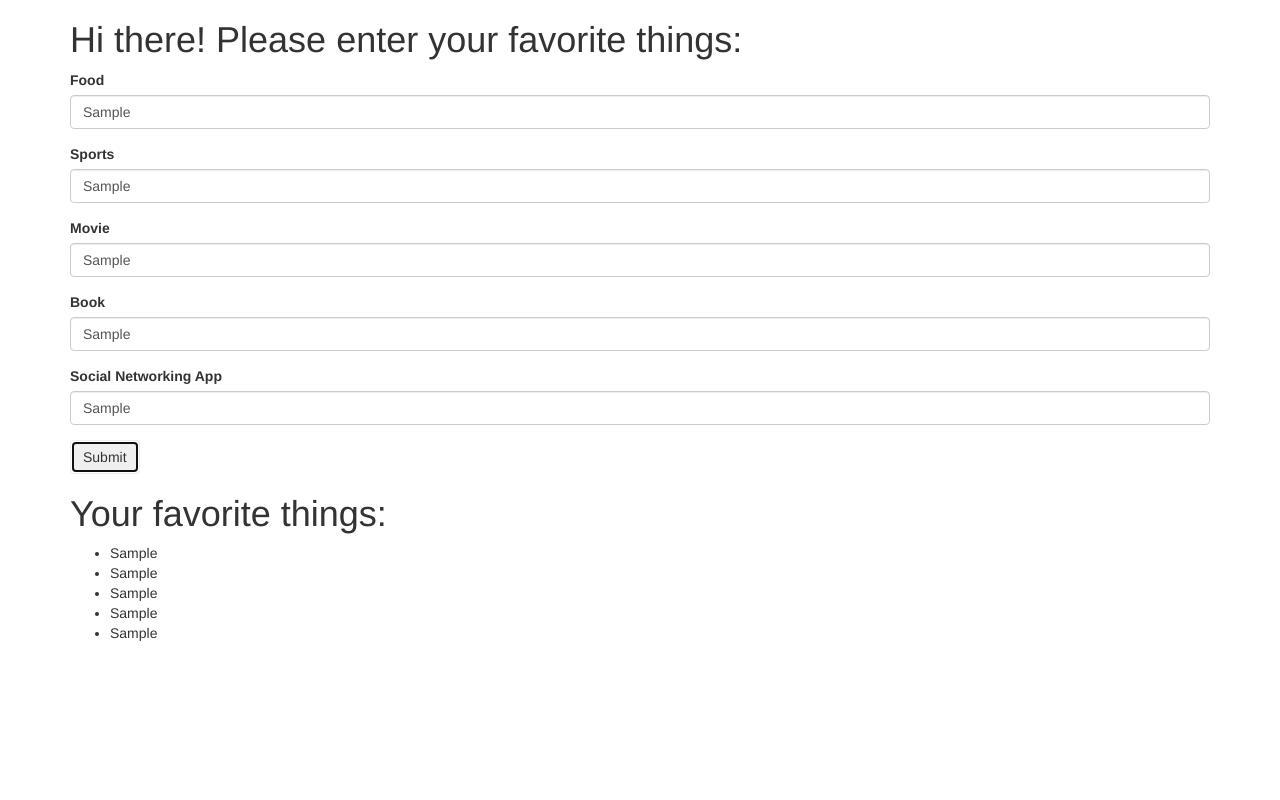
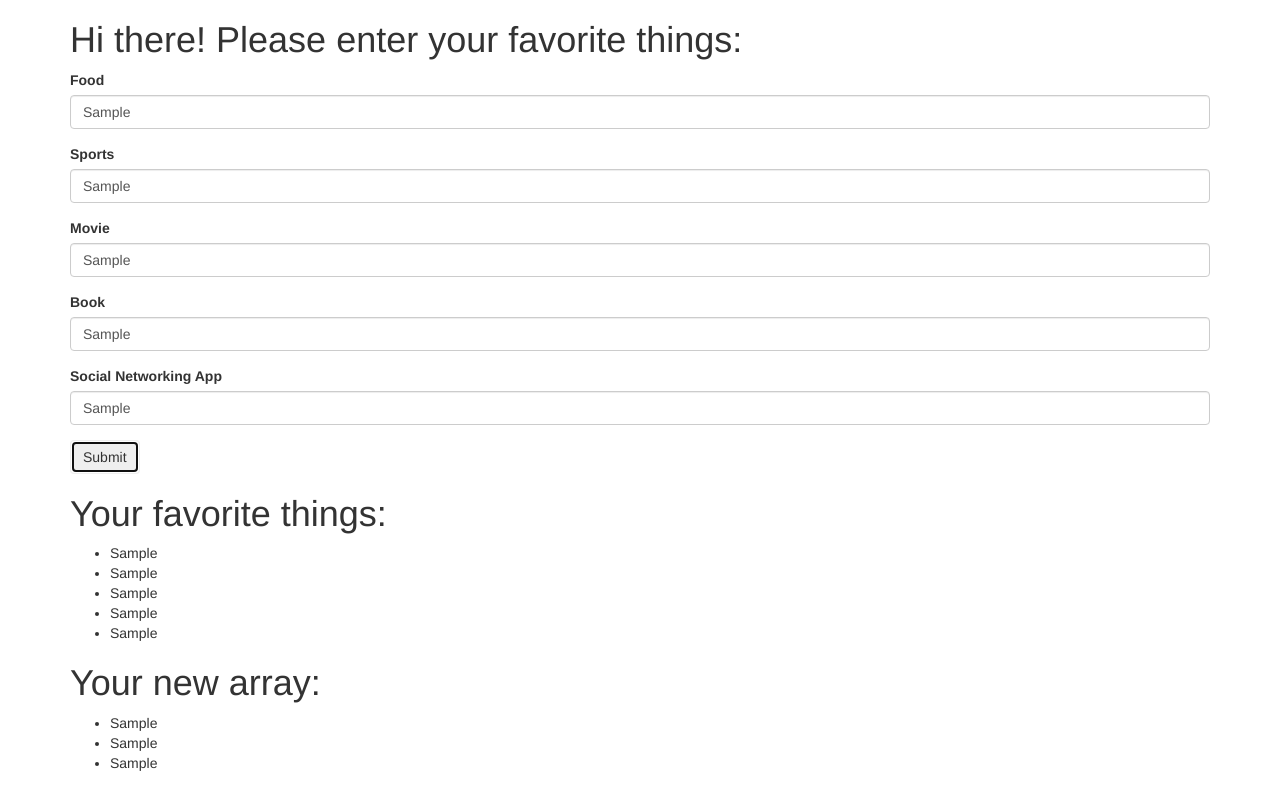
Before and after one commit to bangnguyen77/favorite-things, a plain HTML site: page index.html in a window 1280 px wide. Both pictures are taken after typing "Sample", "Sample", "Sample", "Sample", "Sample" into the empty fields and a click on the button "Submit". Drawn offline with Linux system fonts and the light colour scheme.

Commit message:
add new codes to show the new array

```diff
--- a/index.html
+++ b/index.html
@@ -46,6 +46,18 @@
           <li><span class="socialApp"></span></li>
         </ul>
       </div>
+
+      <div class="newArray">
+        <h1>Your new array:</h1>
+        <ul id="list">
+          <li><span class="sports"></span></li>
+
+          <li><span class="food" ></span></li>
+
+          <li><span class="movie"></span></li>
+
+        </ul>
+      </div>
     </div>
     <script src="js/jquery-1.12.4.js"></script>
     <script src="js/scripts.js"></script>
--- a/js/scripts.js
+++ b/js/scripts.js
@@ -8,12 +8,21 @@ $(document).ready(function() {
     favoriteThings.forEach(function(favoriteThings) {
       var userInput = $("input#" + favoriteThings).val();
       $("." + favoriteThings).text(userInput);
+      event.preventDefault();
     });
+    // var newArray= favoriteThings.splice(1,0,2);
+    // var newArray = [];
+    // newArray[0] = favoriteThings[1];
+    // newArray[1] = favoriteThings[0];
+    // newArray[2] = favoriteThings[2];
+    // var newArray = favoriteThings.map(function(favoriteThings) {
+    //   return favoriteThings[1,0,2]
+    // });
+    $(".favoriteThings").show(newArray);
 
-    $(".favoriteThings").show();
-    event.preventDefault();
 
-    var newArray =[favoriteThings[1,0,2]];
+
+
   });
   // , include code that builds a new array out of only the second, first and third elements of the first array, in that order.
 
```
